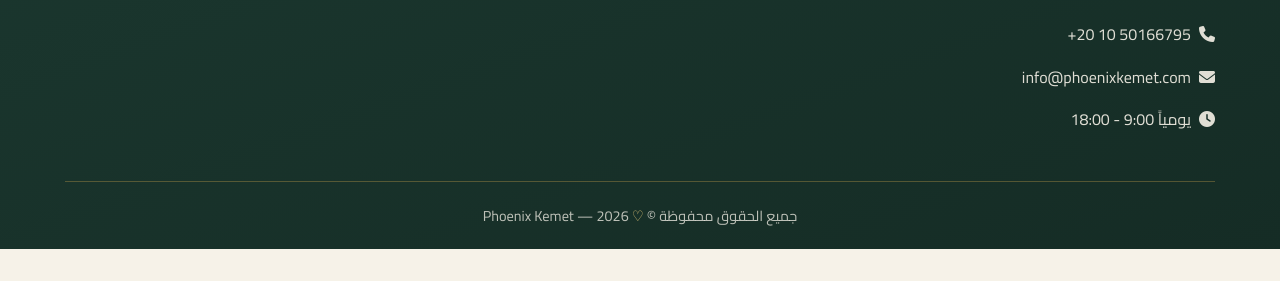
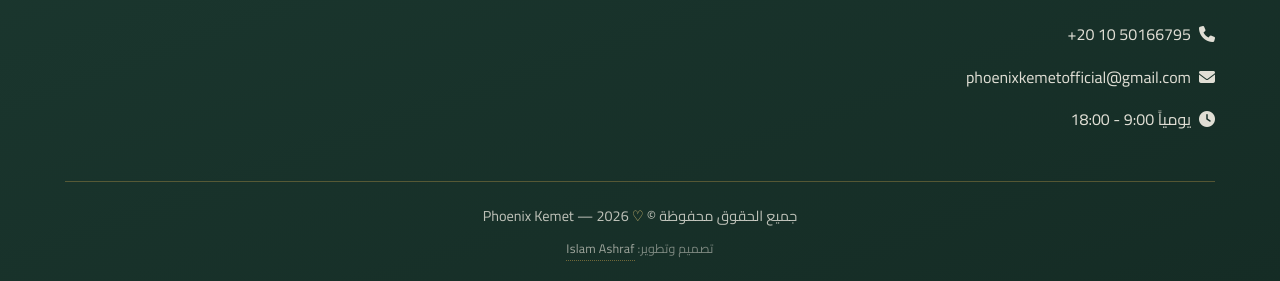
Before and after one commit to islamelramady/phoneix-kemet, a plain HTML site: page contact.html in a window 1280 px wide. Shown: the part 1869-2150 px from the top of the page. Before the commit the page ends 2118 px from the top, so only its background shows below. Drawn offline with Linux system fonts and the light colour scheme.

Commit message:
version 2.3

```diff
--- a/contact.html
+++ b/contact.html
@@ -39,7 +39,8 @@
           <h3 style="color:var(--green);margin-bottom:14px;">معلومات التواصل</h3>
           <ul>
             <li><i class="fab fa-whatsapp"></i><span id="wa-number">+20 10 50166795</span></li>
-            <li><i class="fas fa-envelope"></i><span>info@phoenixkemet.com</span></li>
+            <li><i class="fas fa-envelope"></i><a href="mailto:phoenixkemetofficial@gmail.com">phoenixkemetofficial@gmail.com</a></li>
+            <li><i class="fab fa-instagram"></i><a href="https://www.instagram.com/phoenixkemetofficial/" target="_blank" rel="noopener">@phoenixkemetofficial</a></li>
             <li><i class="fas fa-clock"></i><span>أيام العمل، 9:00 - 18:00</span></li>
             <li><i class="fab fa-facebook-f"></i><a href="https://www.facebook.com/phoenixKemetegypt" target="_blank" rel="noopener">صفحتنا على فيسبوك</a></li>
           </ul>
--- a/css/style.css
+++ b/css/style.css
@@ -748,6 +748,27 @@ img {
   color: var(--sand-gold);
 }
 
+/* Subtle designer credit */
+.footer-credit {
+  margin-top: 8px;
+  font-size: 0.78rem;
+  color: rgba(246, 242, 232, 0.45);
+  letter-spacing: 0.2px;
+}
+
+.footer-credit a {
+  color: rgba(246, 242, 232, 0.6);
+  text-decoration: none;
+  border-bottom: 1px dotted rgba(201, 162, 75, 0.5);
+  transition: 0.25s;
+}
+
+.footer-credit a:hover,
+.footer-credit a:focus-visible {
+  color: var(--sand-gold);
+  border-bottom-color: var(--sand-gold);
+}
+
 .reveal { transition: opacity 0.8s ease, transform 0.8s ease; }
 
 body.reveal-ready .reveal:not(.show) { opacity: 0; transform: translateY(30px); }
--- a/js/layout.js
+++ b/js/layout.js
@@ -10,13 +10,13 @@
 
   var SOCIALS = [
     { icon: "facebook-f", label: "فيسبوك", url: "https://www.facebook.com/phoenixKemetegypt" },
-    { icon: "instagram", label: "انستجرام", url: "#" },
+    { icon: "instagram", label: "انستجرام", url: "https://www.instagram.com/phoenixkemetofficial/" },
     { icon: "tiktok", label: "تيك توك", url: "#" },
     { icon: "whatsapp", label: "واتساب", url: "https://wa.me/201050166795" },
     { icon: "youtube", label: "يوتيوب", url: "#" }
   ];
 
-  var CONTACT_EMAIL = "info@phoenixkemet.com";
+  var CONTACT_EMAIL = "phoenixkemetofficial@gmail.com";
 
   function currentPage() {
     var file = location.pathname.split("/").pop();
@@ -58,7 +58,7 @@
 
     var contact = [
       '<li><i class="fas fa-phone" style="margin-inline-end:8px;"></i><span dir="ltr">+20 10 50166795</span></li>',
-      '<li><i class="fas fa-envelope" style="margin-inline-end:8px;"></i>info@phoenixkemet.com</li>',
+      '<li><i class="fas fa-envelope" style="margin-inline-end:8px;"></i><a href="mailto:' + CONTACT_EMAIL + '">' + CONTACT_EMAIL + '</a></li>',
       '<li><i class="fas fa-clock" style="margin-inline-end:8px;"></i>يومياً 9:00 - 18:00</li>'
     ].join("");
 
@@ -89,7 +89,11 @@
       "<div><h4>روابط سريعة</h4><ul>" + links + "</ul></div>" +
       "<div><h4>السياسات</h4><ul>" + policies + "</ul></div>" +
       "<div><h4>تواصل معنا</h4><ul>" + contact + "</ul></div>" +
-      '</div><div class="footer-bottom"><p>جميع الحقوق محفوظة © <span class="heart">&#9825;</span> Phoenix Kemet — 2026</p></div></div>';
+      '</div>' +
+      '<div class="footer-bottom">' +
+      '<p>جميع الحقوق محفوظة © <span class="heart">&#9825;</span> Phoenix Kemet — 2026</p>' +
+      '<p class="footer-credit">تصميم وتطوير: <a href="mailto:islam.ashrf.elramady@gmail.com" title="للتواصل بخصوص تصميم المواقع">Islam Ashraf</a></p>' +
+      '</div></div>';
   }
 
   function wireNav() {
```
